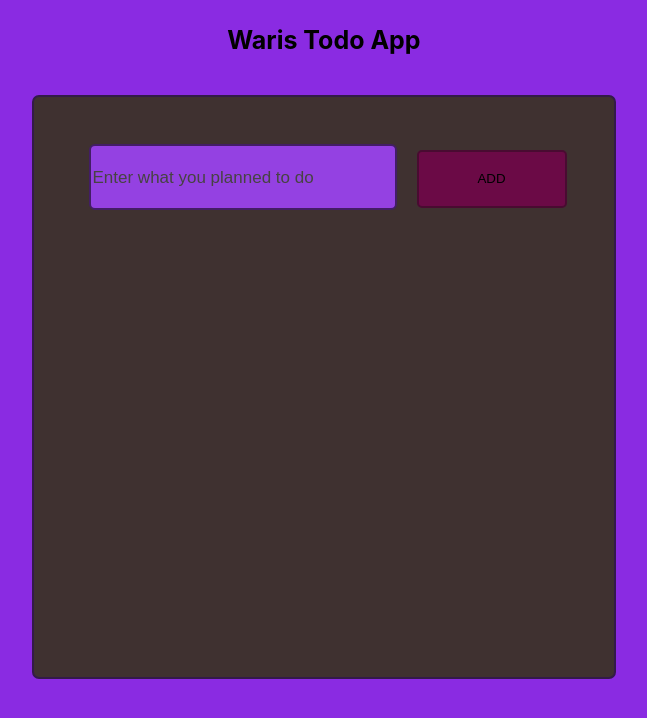
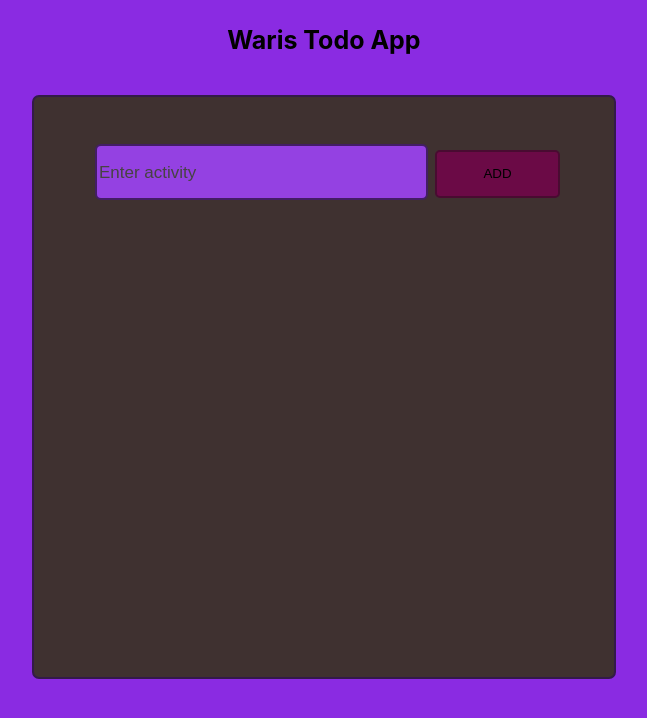
Before and after one commit to oloyedewaris/react-todo-app, a React (Create React App) app: page / in a window 1280 px wide. Shown: the top 718 px of the page, without its empty margins (316-963 px from the left). Built offline with nearby package versions, Linux system fonts and the light colour scheme.

Commit message:
making new changes

```diff
--- a/package.json
+++ b/package.json
@@ -12,6 +12,7 @@
   },
   "scripts": {
     "start": "node server.js",
+    "react": "react-scripts start",
     "build": "react-scripts build",
     "test": "react-scripts test",
     "eject": "react-scripts eject",
--- a/src/App.js
+++ b/src/App.js
@@ -1,66 +1,64 @@
-import React from 'react'
-import style from './App.module.css';
-import ListItems from './ListItems';
+import React from "react";
+import style from "./App.module.css";
+import ListItems from "./ListItems";
 
 class Todo extends React.Component {
-    constructor () {
-        super()
-        this.state= {
+  constructor() {
+    super();
+    this.state = {
       items: [],
       currentItem: {
-                text: '',
-                key: ''
-            }
-        }
+        text: "",
+        key: "",
+      },
+    };
   }
 
-    handleInput= (e)=> {
+  handleInput = (e) => {
     this.setState({
       currentItem: {
         text: e.target.value,
-                key: Date.now()
-            }
-        })
-    }
+        key: Date.now(),
+      },
+    });
+  };
 
-    addItem= ()=> {
-        const newItem= this.state.currentItem
-        if(newItem.text !== '') {
-            const addedItem= [...this.state.items, newItem]
+  addItem = () => {
+    const newItem = this.state.currentItem;
+    if (newItem.text !== "") {
+      const addedItem = [...this.state.items, newItem];
       this.setState({
         items: addedItem,
         currentItem: {
-                    text: '',
-                    key: ''
+          text: "",
+          key: "",
+        },
+      });
     }
-            })
+  };
+
+  deleteHandler = (key) => {
+    const filteredItems = this.state.items.filter((item) => item.key !== key);
+    this.setState({ items: filteredItems });
+  };
+
+  changeInput = (text, key) => {
+    const items = this.state.items;
+    items.map((item) => {
+      if (item.key === key) {
+        item.text = text;
       }
-    }
+      return this.setState({ items: items });
+    });
+  };
 
-    deleteHandler= (key)=> {
-        const filteredItems= this.state.items.filter(
-            item=> item.key !== key
-        )
-        this.setState({items: filteredItems})
-    }
-
-    changeInput= (text, key)=> {
-        const items= this.state.items;
-        items.map(item=> {
-            if(item.key === key) {
-                item.text = text
-            }
-            return this.setState({items: items})
-        })
-    }
-
-    onPress= (e)=> {
-        if(e.key === 'Enter') {
+  onPress = (e) => {
+    if (e.key === "Enter") {
       this.addItem();
     }
-    }
+  };
 
-    render () {
+  render() {
     return (
       <div className={style.body}>
         <div className={style.head}>
@@ -69,15 +67,28 @@ class Todo extends React.Component {
         <div>
           <div className={style.main}>
             <header className={style.header}>
-                            <input className={style.input} value={this.state.currentItem.text} onChange={this.handleInput} type='text' placeholder='Enter what you planned to do' />
-                            <button className={style.button} onClick={this.addItem}>ADD</button>
+              <input
+                className={style.input}
+                value={this.state.currentItem.text}
+                onChange={this.handleInput}
+                type="text"
+                placeholder="Enter activity"
+              />
+              <button className={style.button} onClick={this.addItem}>
+                ADD
+              </button>
             </header>
-                        <ListItems onPress={this.onPress} changeInput={this.changeInput} deleteHandler={this.deleteHandler} items={this.state.items}/>
+            <ListItems
+              onPress={this.onPress}
+              changeInput={this.changeInput}
+              deleteHandler={this.deleteHandler}
+              items={this.state.items}
+            />
           </div>
         </div>
       </div>
-        )
+    );
   }
 }
 
-export default Todo
+export default Todo;
--- a/src/App.module.css
+++ b/src/App.module.css
@@ -10,7 +10,7 @@ h3 {
   min-height: 450px;
   text-align: center;
   max-width: 500px;
-    width: 80%;
+  width: 85%;
   margin-top: 10vh;
   border: 2px solid rgb(51, 26, 73);
   border-radius: 7px;
@@ -20,13 +20,13 @@ h3 {
 }
 .header {
   margin: 0;
+  width: 100%;
 }
 .input {
   font-size: 19px;
-    height: 60px;
-    width: 60%;
+  height: 50px;
+  width: 65%;
   margin: 7px;
-    margin-right: 20px;
   border-radius: 6px;
   outline: none;
   background-color: rgb(148, 65, 226);
@@ -42,6 +42,6 @@ h3 {
   background-color: rgb(107, 10, 70);
   border: 2px solid rgb(73, 11, 49);
   border-radius: 5px;
-    width: 30%;
-    height: 58px;
+  width: 25%;
+  height: 48px;
 }
```
Lines whose indentation alone changed are shown as unchanged.
